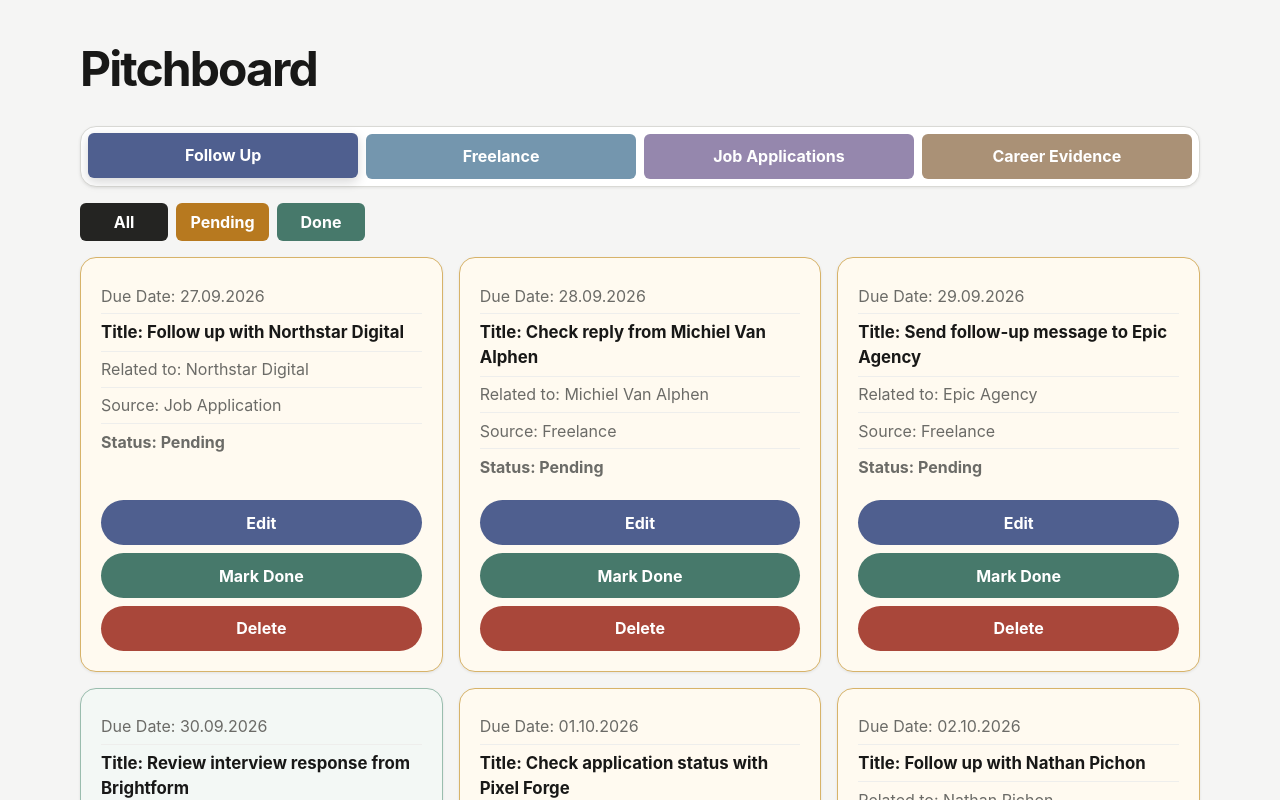
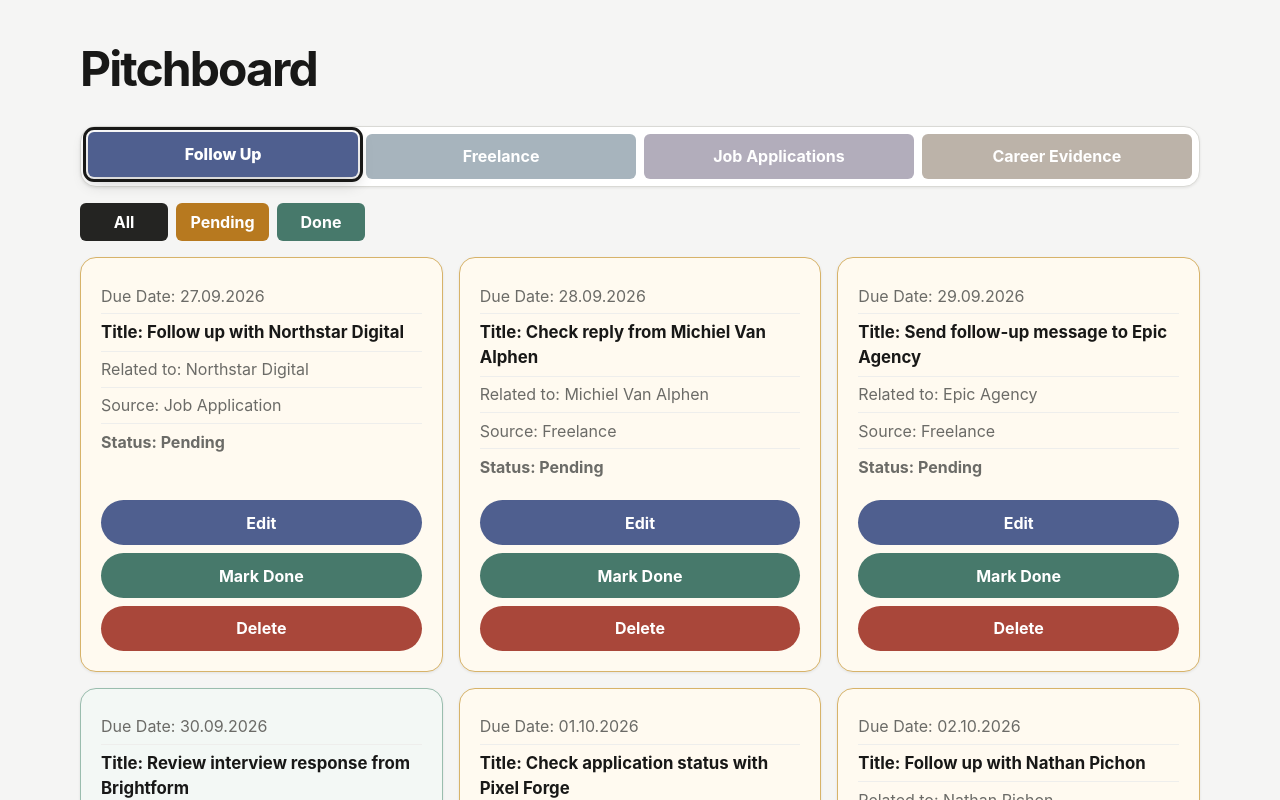
Before and after one commit to LejeuneA/Pitchboard, a React (Vite) app: page / in a window 1280 px wide. Shown: the top 800 px of the page. Built offline with nearby package versions, Linux system fonts and the light colour scheme.

Commit message:
Make active navigation state prominent

```diff
--- a/src/styles/global.scss
+++ b/src/styles/global.scss
@@ -52,17 +52,24 @@ h1 {
     margin: 0;
     padding-inline: 0.9rem;
     border-radius: var(--radius-sm);
-    opacity: 0.72;
+    opacity: 0.5;
+    filter: saturate(0.55);
+    font-weight: 650;
 
     &:hover {
-      opacity: 0.92;
+      opacity: 0.82;
+      filter: saturate(0.8);
       transform: translateY(-1px);
     }
 
     &.is-active {
       opacity: 1;
-      transform: translateY(-1px);
-      box-shadow: 0 4px 12px rgb(0 0 0 / 0.16);
+      filter: none;
+      font-weight: 800;
+      transform: translateY(-2px);
+      outline: 3px solid var(--color-text);
+      outline-offset: 2px;
+      box-shadow: 0 6px 16px rgb(0 0 0 / 0.2);
     }
   }
 
```
